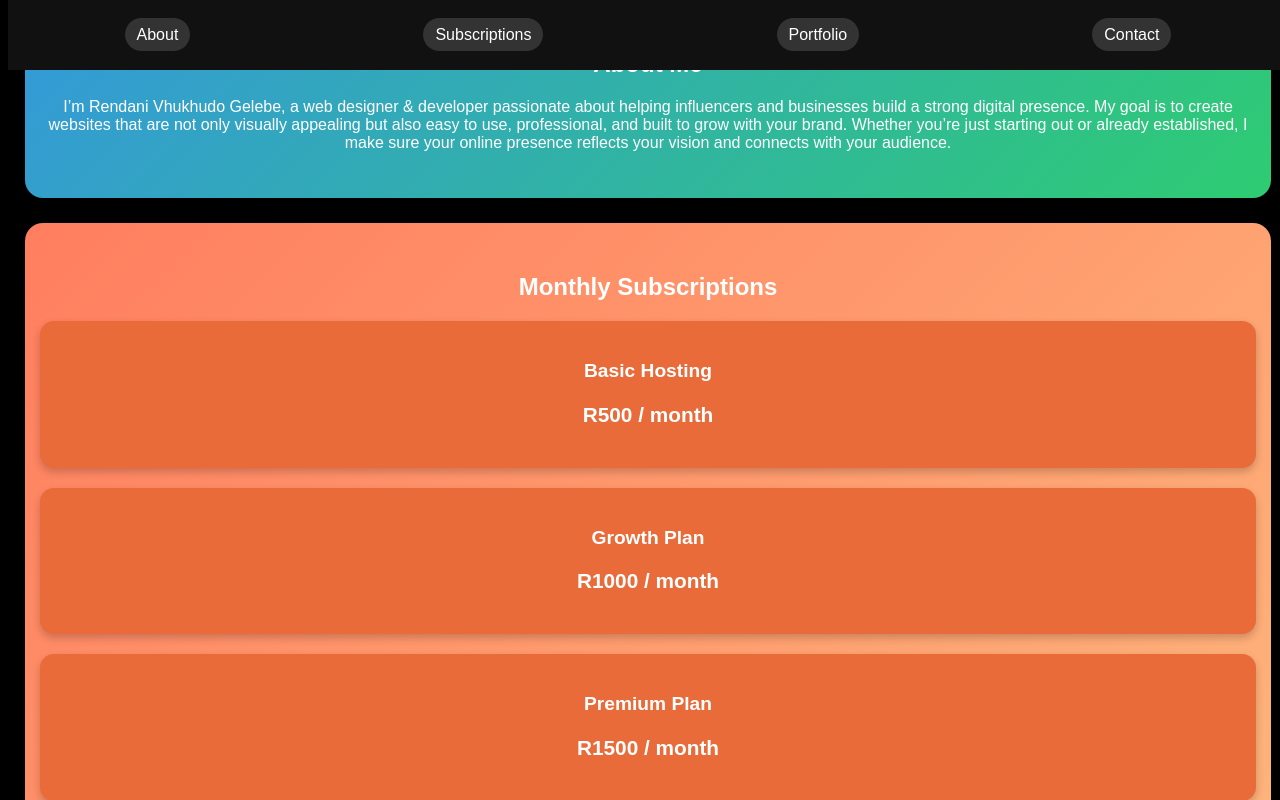
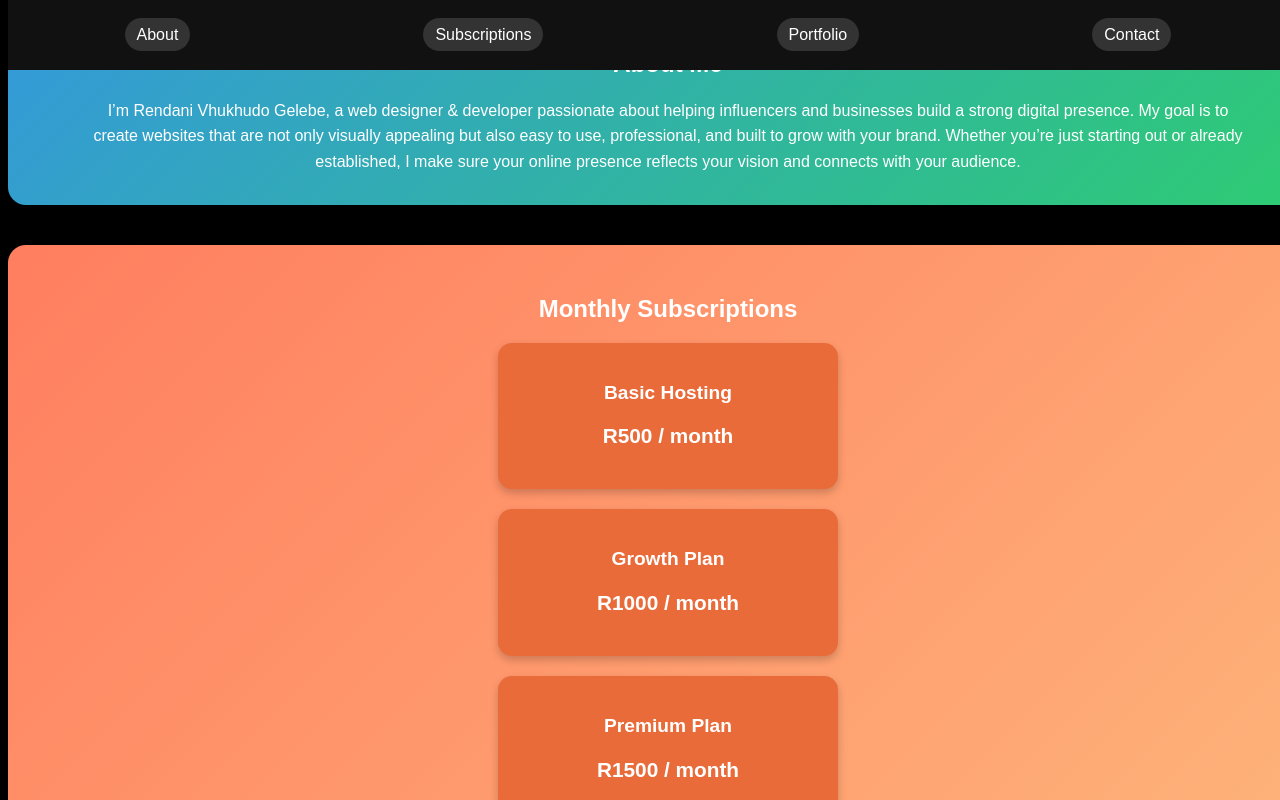
Before and after one commit to RendaniVhukhudoGelebe/rvg, a plain HTML site: page index.html in a window 1280 px wide. Both pictures are taken after a click on the link "About". Shown: the part 8-808 px from the top of the page. Drawn offline with Linux system fonts and the light colour scheme.

Commit message:
Add files via upload

```diff
--- a/style.css
+++ b/style.css
@@ -46,8 +46,8 @@ html, body {
 
 /* HERO */
 .hero {
-  width: 100%;
-  height: 100vh;              /* fills entire screen height */
+  width: 100vw;
+  height: 100vh;              /* full screen height */
   background: black;
   display: flex;
   flex-direction: column;
@@ -89,22 +89,27 @@ html, body {
 
 /* SECTIONS */
 section {
-  padding: 40px 20px;
+  width: 100vw;                /* full width for all sections */
   text-align: center;
-  width: 100%;
+  padding: 50px 20px;
 }
 
+/* ROUND-EDGED BOXES */
 .rounded-section {
-  background: #222;
+  border-radius: 18px;
+  margin: 40px auto;
+  padding: 30px 20px;
   color: white;
-  border-radius: 18px;
-  margin: 25px auto;
-  max-width: 95%;
-  padding: 30px 15px;
 }
 
 #about {
   background: linear-gradient(135deg, #3498db, #2ecc71);
+}
+
+#about p {
+  max-width: 90%;
+  margin: 0 auto;              /* centre paragraph block */
+  line-height: 1.6;
 }
 
 #subscriptions {
@@ -125,13 +130,16 @@ section {
   flex-direction: column;
   gap: 20px;
   margin-top: 20px;
+  align-items: center;
 }
 
 .package {
-  background: #e96b3a; /* orange complement */
+  background: #e96b3a; /* complementary to orange background */
   color: white;
   border-radius: 14px;
   padding: 20px;
+  width: 80%;
+  max-width: 300px;
   text-align: center;
   box-shadow: 0 4px 8px rgba(0,0,0,0.2);
 }
```
Also changed, not shown: style.js (added, +8 -0 lines).
